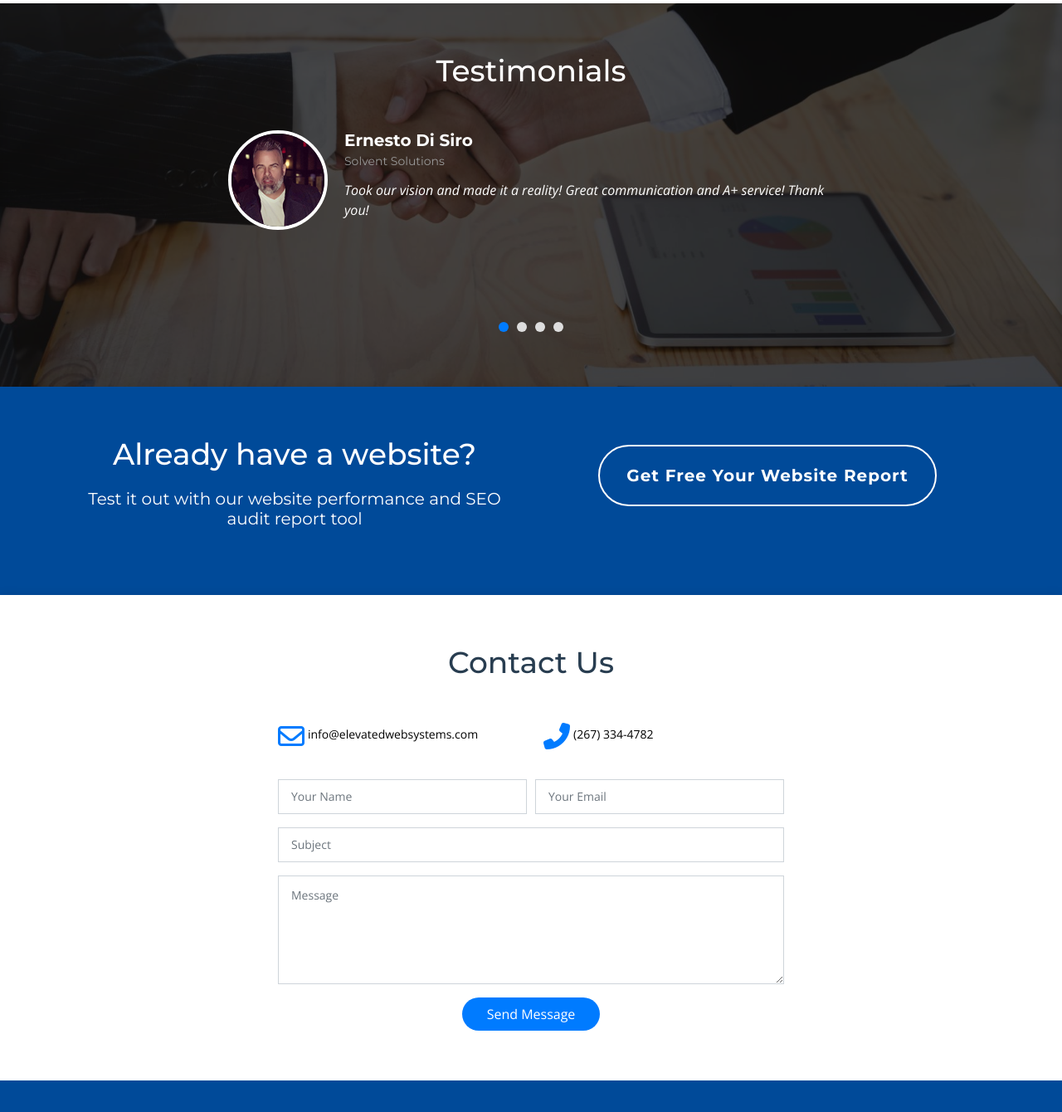
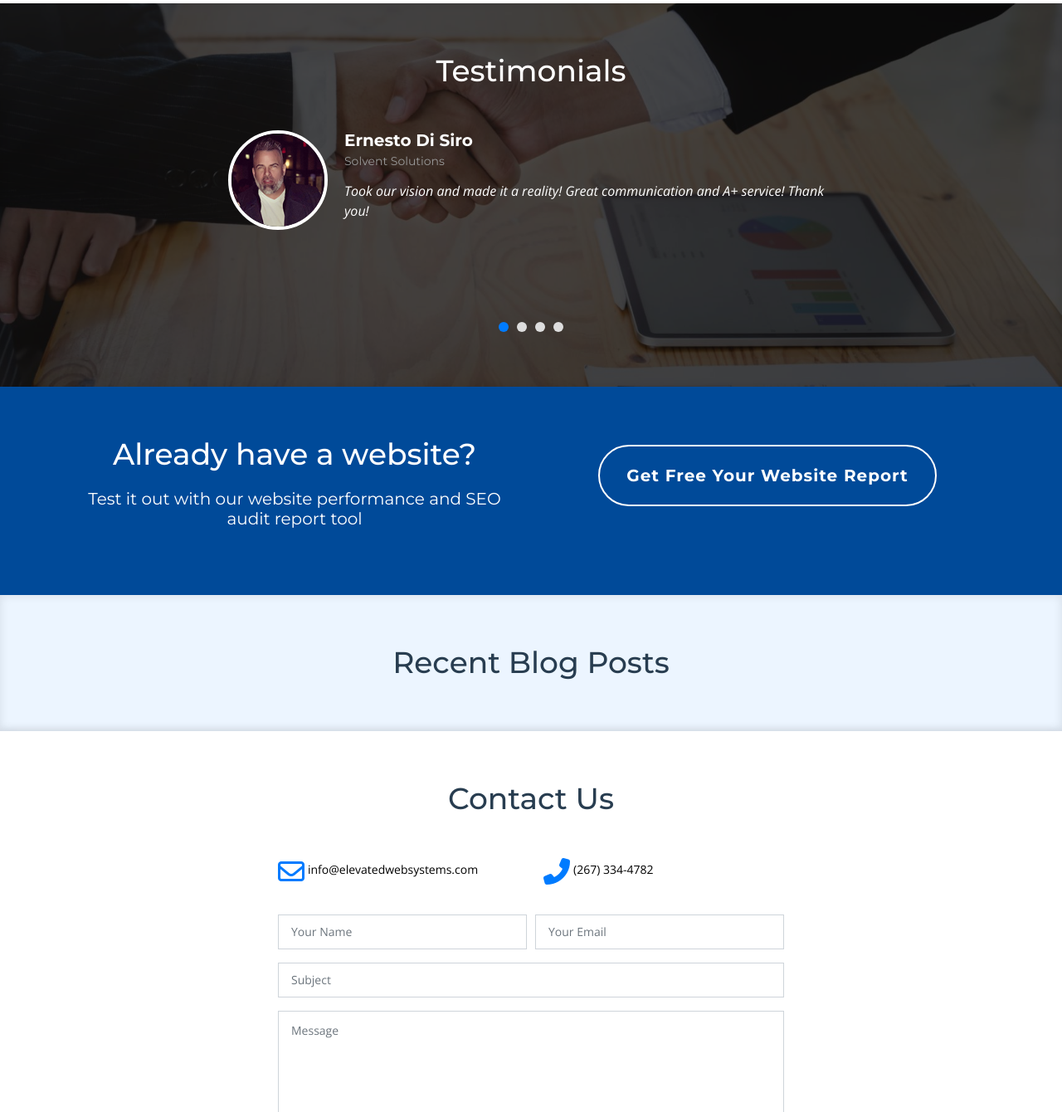
Before and after one commit to jtangir87/elevatedws, a Django app: page / in a window 1280 px wide. Shown: the part 5160-6500 px from the top of the page at 83% size. Run offline with Django 3.2, Linux system fonts and the light colour scheme; data that the repository does not hold is empty; some libraries are stand-ins or nearby versions.

Commit message:
add recent blog posts to home page

```diff
--- a/pages/urls.py
+++ b/pages/urls.py
@@ -1,9 +1,9 @@
 from django.urls import path
 from django.views.generic import TemplateView
-from .views import contact_us, consultation_form, website_service
+from .views import home_view, contact_us, consultation_form, website_service
 
 urlpatterns = [
-    path('', TemplateView.as_view(template_name="pages/home.html"), name="home"),
+    path('', home_view, name="home"),
     path('contact', contact_us, name="contact_us"),
     path('consultation-request', consultation_form, name="consultation_form"),
     path('client-connect', TemplateView.as_view(
--- a/pages/views.py
+++ b/pages/views.py
@@ -77,5 +77,12 @@ def consultation_form(request):
 def website_service(request):
     # blogs = BlogPost.objects.filter(
     #     Q(categories__name="Web Design") | Q(categories__name="Web Development")).distinct()[:3]
-    blogs = BlogPost.objects.all()[:6]
+    blogs = BlogPost.objects.filter(published=True)[:6]
     return render(request, "pages/services/websites.html", {"blogs": blogs})
+
+
+def home_view(request):
+    # blogs = BlogPost.objects.filter(
+    #     Q(categories__name="Web Design") | Q(categories__name="Web Development")).distinct()[:3]
+    blogs = BlogPost.objects.filter(published=True)[:6]
+    return render(request, "pages/home.html", {"blogs": blogs})
--- a/templates/pages/home.html
+++ b/templates/pages/home.html
@@ -277,6 +277,54 @@
 
       </div>
     </section><!-- End Why Us Section -->
+
+    <!-- =======  Blog Grid ======= -->
+    <section id="services" class="section-bg blog-grid grid">
+      <div class="container" data-aos="fade-up">
+
+        <header class="section-header">
+          <h3>Recent Blog Posts</h3>
+        </header>
+
+        <div class="row">
+
+        {% for blog in blogs %}
+          <div class="col-md-4">
+            <div class="card-box-b blog-box">
+
+              <div class="img-box-b">
+                <img src="{{blog.header_img.url}}" alt="" class="img-b img-fluid">
+              </div>
+              {% comment %} <div class="card-overlay">
+                <div class="card-header-b">
+                  <div class="card-title-b">
+                    <h2 class="title-2">
+                      <a href="{% url 'blog:blog_detail' slug=blog.slug %}">{{blog.title}}</a>
+                    </h2>
+                  </div>
+                  <div class="card-date">
+                    <span class="date-b">{{blog.created_at|date:"M j, Y"}}</span>
+                  </div>
+                </div>
+              </div>
+               {% endcomment %}
+            </div>
+            <div class="blog-title">
+                <h3>
+                    <a href="{% url 'blog:blog_detail' slug=blog.slug %}">{{blog.title}}</a>
+                </h3>
+                <div class="card-date">
+                    <p>{{blog.created_at|date:"M j, Y"}}</p>
+                </div>
+            </div>
+          </div>
+
+         {% endfor %}
+
+        </div>
+
+      </div>
+    </section><!-- End Blog Grid-->
     <!-- ======= Team Section ======= -->
     {% comment %} <section id="team">
       <div class="container" data-aos="fade-up">
```
